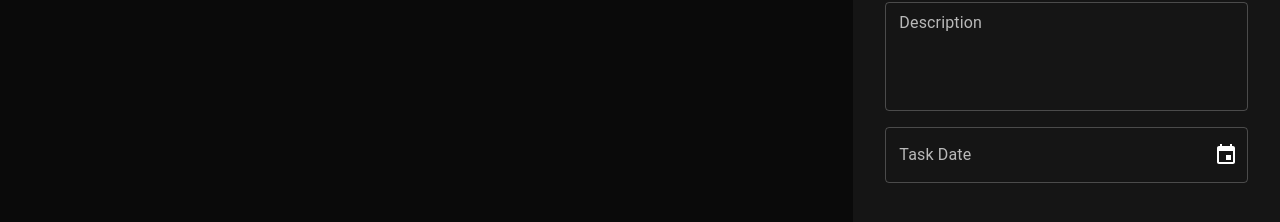
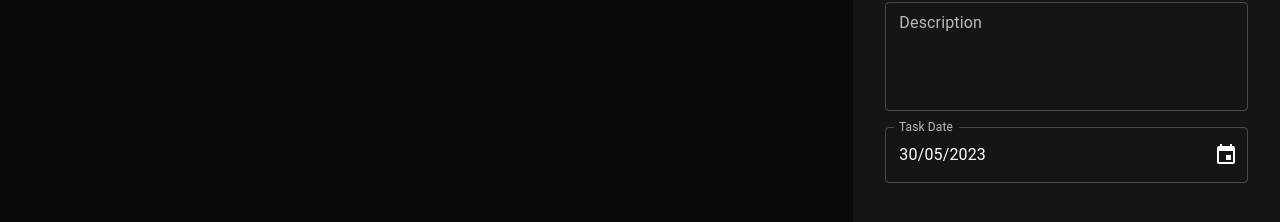
Before and after one commit to SharinLana/typescript-fullstack-tasks-manager, a React (Create React App) app: page / in a window 1280 px wide. Shown: the part 444-666 px from the top of the page. Built offline with nearby package versions, Linux system fonts and the light colour scheme.

Commit message:
use IDateField interface in the TaskDateField component

```diff
--- a/src/components/taskForm/_taskDateField.tsx
+++ b/src/components/taskForm/_taskDateField.tsx
@@ -1,20 +1,24 @@
-import React, { FC, ReactElement, useState } from 'react';
-import { TextField } from '@mui/material';
+import React, { FC, ReactElement } from 'react';
 import { AdapterDateFns } from '@mui/x-date-pickers/AdapterDateFns';
 import { LocalizationProvider } from '@mui/x-date-pickers/LocalizationProvider';
 import { DesktopDatePicker } from '@mui/x-date-pickers/DesktopDatePicker';
+import { IDateField } from './interfaces/IDateField';
 
-const TaskDateField: FC = (): ReactElement => {
-  const [date, setDate] = React.useState<Date | null>(null);
+const TaskDateField: FC<IDateField> = (props): ReactElement => {
+  const {
+    disabled = false,
+    value = new Date(),
+    onChange = (e) => console.log(e),
+  } = props;
+
   return (
     <LocalizationProvider dateAdapter={AdapterDateFns}>
       <DesktopDatePicker
         label="Task Date"
         format="dd/MM/yyyy"
-        value={date}
-        onChange={(newValue) => {
-          setDate(newValue);
-        }}
+        value={value}
+        disabled={disabled}
+        onChange={onChange}
       />
     </LocalizationProvider>
   );
```
